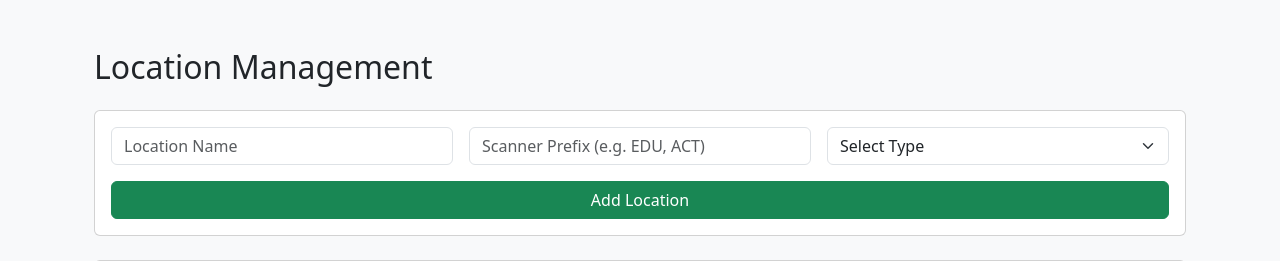
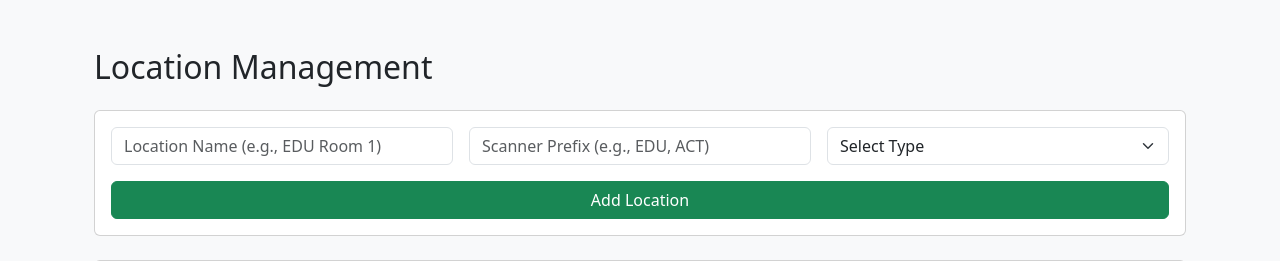
Before and after one commit to FreeDilli/rez, a Flask app: page /admin/locations in a window 1280 px wide. Shown: the part 56-317 px from the top of the page. Run offline with Flask 3, Linux system fonts and the light colour scheme; tables that the repository leaves empty hold one stand-in row (values such as "Sample post").

Commit message:
Updated edit_resident and locations templates; ajusted .gitignore

```diff
--- a/Templates/edit_resident.html
+++ b/Templates/edit_resident.html
@@ -14,13 +14,15 @@
         </div>
 
         <div class="col-md-4">
+            <label class="form-label">Select Area</label>
             <select name="area" class="form-select" required>
-                {% for option in unit_options %}
+                {% for option in area_options %}
                 <option value="{{ option }}" {% if option == resident[3] %}selected{% endif %}>{{ option }}</option>
                 {% endfor %}
             </select>
         </div>
         <div class="col-md-4">
+            <label class="form-label">Select Housing Unit</label>
             <select name="housing_unit" class="form-select" required>
                 {% for option in housing_options %}
                 <option value="{{ option }}" {% if option == resident[4] %}selected{% endif %}>{{ option }}</option>
@@ -28,6 +30,7 @@
             </select>
         </div>
         <div class="col-md-4">
+            <label class="form-label">Select Level</label>
             <select name="level" class="form-select" required>
                 {% for option in level_options %}
                 <option value="{{ option }}" {% if option == resident[5] %}selected{% endif %}>{{ option }}</option>
--- a/Templates/locations.html
+++ b/Templates/locations.html
@@ -1,5 +1,6 @@
 {% extends 'layout.html' %}
 {% block title %}Manage Locations{% endblock %}
+
 {% block content %}
 <div class="container">
     <h2 class="mb-4">Location Management</h2>
@@ -11,10 +12,10 @@
     <form method="POST" class="card card-body mb-4">
         <div class="row g-3">
             <div class="col-md-4">
-                <input type="text" name="name" class="form-control" placeholder="Location Name" required>
+                <input type="text" name="name" class="form-control" placeholder="Location Name (e.g., EDU Room 1)" required>
             </div>
             <div class="col-md-4">
-                <input type="text" name="prefix" class="form-control" placeholder="Scanner Prefix (e.g. EDU, ACT)" required>
+                <input type="text" name="prefix" class="form-control" placeholder="Scanner Prefix (e.g., EDU, ACT)" required>
             </div>
             <div class="col-md-4">
                 <select name="type" class="form-select" required>
@@ -34,6 +35,7 @@
 
     <div class="card p-3">
         <h5 class="card-title">All Locations</h5>
+        <div class="table-responsive">
             <table class="table table-striped mt-3">
                 <thead class="table-light">
                     <tr>
@@ -60,4 +62,5 @@
             </table>
         </div>
     </div>
+</div>
 {% endblock %}
```
Also changed, not shown: rezscan.db (added), 1 other file. Lines whose indentation alone changed are shown as unchanged.
